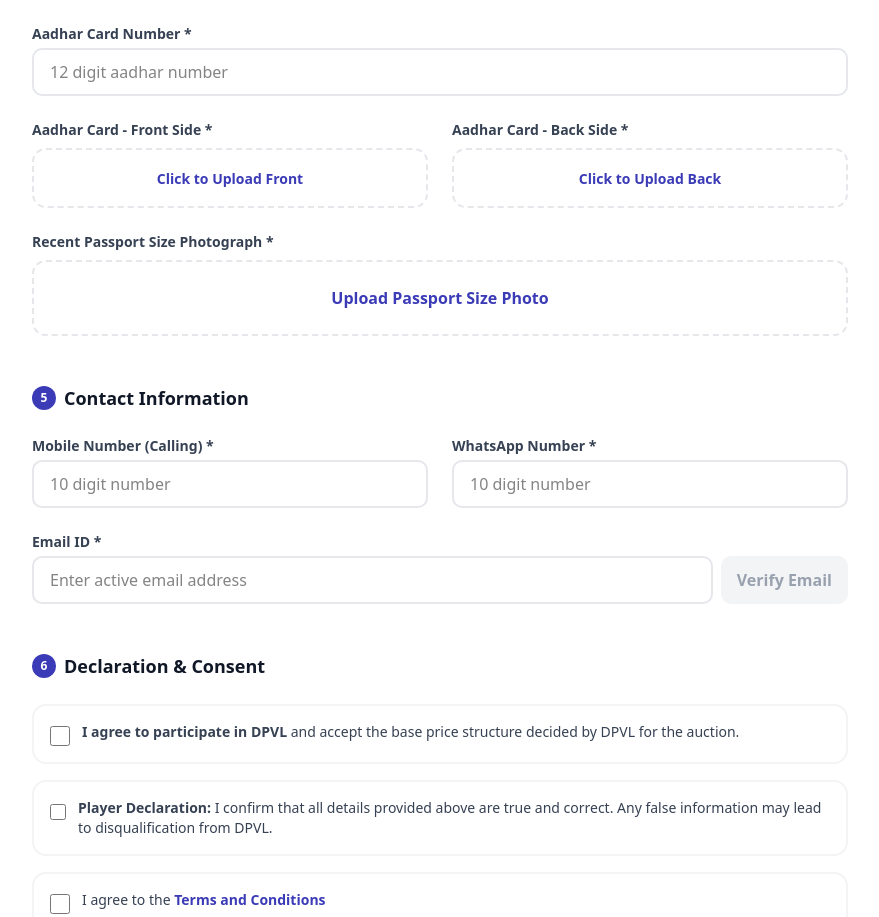
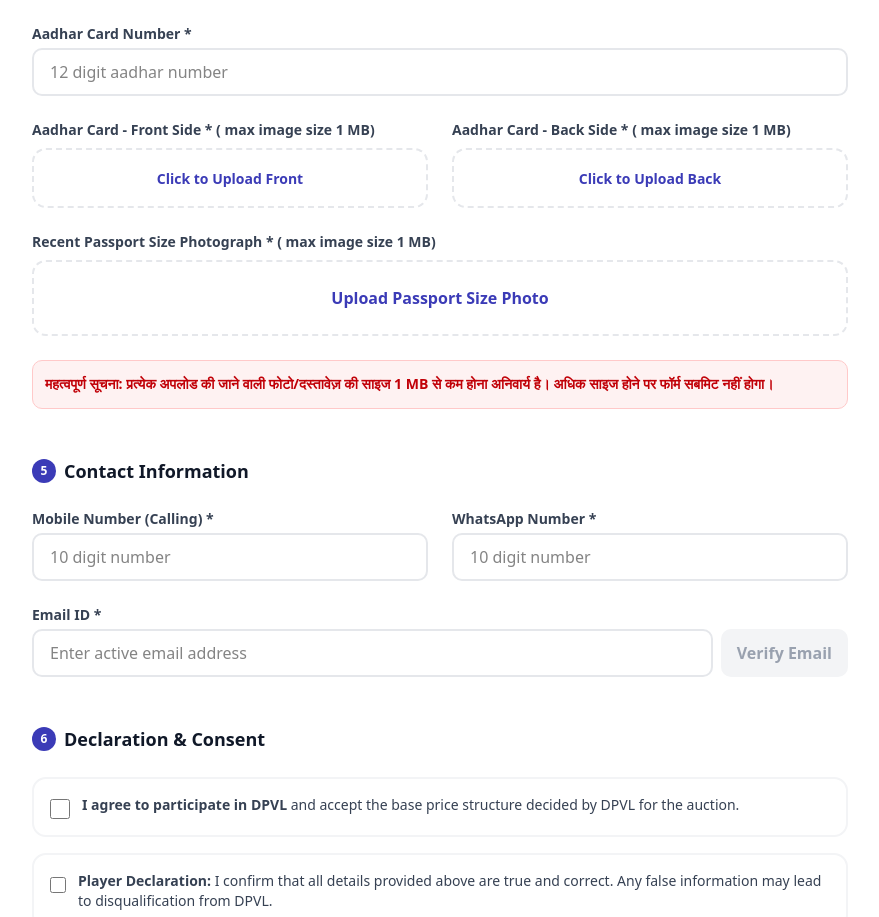
Before and after one commit to astexai/DPVL-Website, a Next.js app: page /register in a window 1280 px wide. Shown: the part 2389-3306 px from the top of the page, without its empty margins (200-1079 px from the left). Built offline with nearby package versions, Linux system fonts and the light colour scheme.

Commit message:
jai shree mahankal

```diff
--- a/components/RegisterForm.tsx
+++ b/components/RegisterForm.tsx
@@ -823,7 +823,7 @@ if (result?.paymentDetails) {
                 {/* File Uploads */}
                 <div className="space-y-2">
                   <label className="block text-sm font-semibold text-gray-700">
-                    Aadhar Card - Front Side *
+                    Aadhar Card - Front Side * ( max image size 1 MB)
                   </label>
                   <div className="border-2 border-dashed border-gray-200 rounded-xl p-4 text-center hover:bg-gray-50 transition-colors">
                     <input
@@ -853,7 +853,7 @@ if (result?.paymentDetails) {
 
                 <div className="space-y-2">
                   <label className="block text-sm font-semibold text-gray-700">
-                    Aadhar Card - Back Side *
+                    Aadhar Card - Back Side * ( max image size 1 MB)
                   </label>
                   <div className="border-2 border-dashed border-gray-200 rounded-xl p-4 text-center hover:bg-gray-50 transition-colors">
                     <input
@@ -883,7 +883,7 @@ if (result?.paymentDetails) {
 
                 <div className="md:col-span-2 space-y-2">
                   <label className="block text-sm font-semibold text-gray-700">
-                    Recent Passport Size Photograph *
+                    Recent Passport Size Photograph * ( max image size 1 MB)
                   </label>
                   <div className="border-2 border-dashed border-gray-200 rounded-xl p-6 text-center hover:bg-gray-50 transition-colors">
                     <input
@@ -910,6 +910,12 @@ if (result?.paymentDetails) {
                     )}
                   </div>
                 </div>
+                <div className="md:col-span-2 bg-red-50 border border-red-200 rounded-lg p-3">
+  <p className="text-xs md:text-sm text-red-700 font-semibold leading-relaxed">
+    महत्वपूर्ण सूचना: प्रत्येक अपलोड की जाने वाली फोटो/दस्तावेज़ की साइज 1 MB से कम होना अनिवार्य है।
+    अधिक साइज होने पर फॉर्म सबमिट नहीं होगा।
+  </p>
+</div>
               </div>
             </section>
 
```
